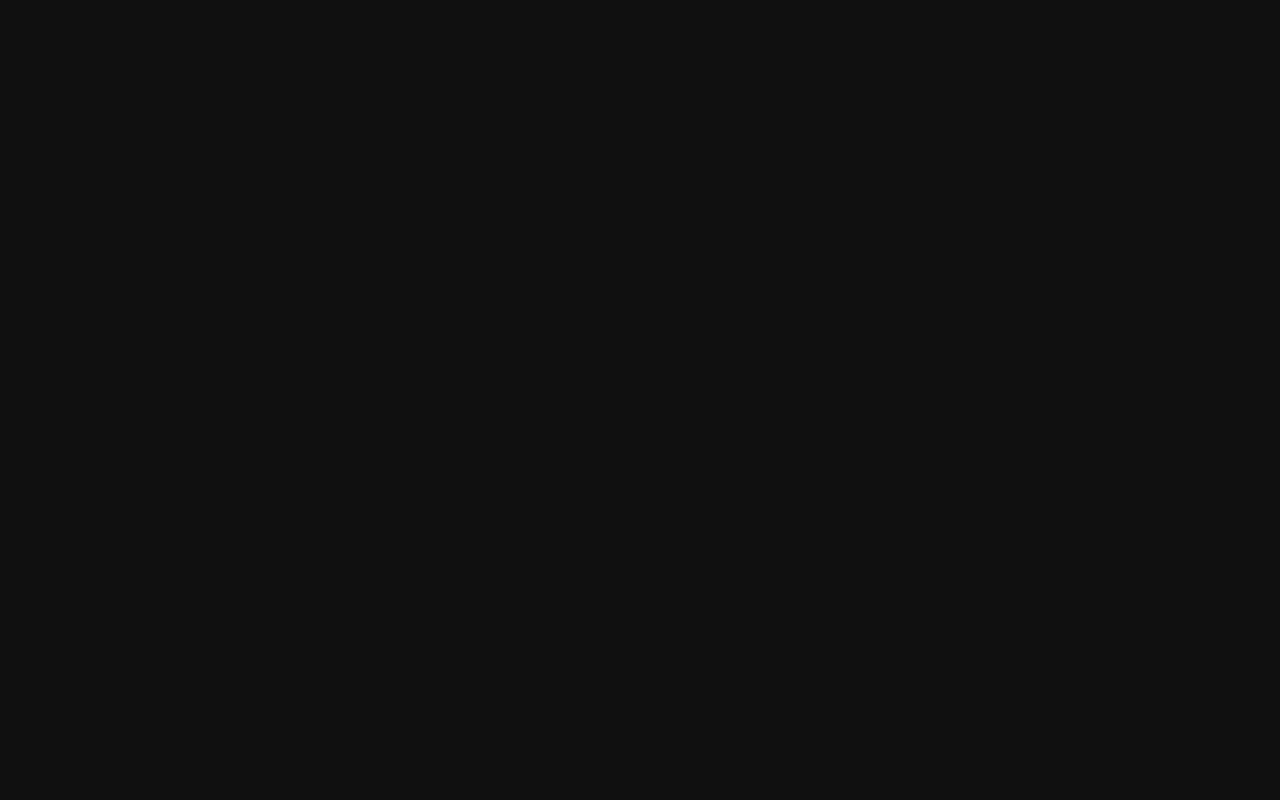
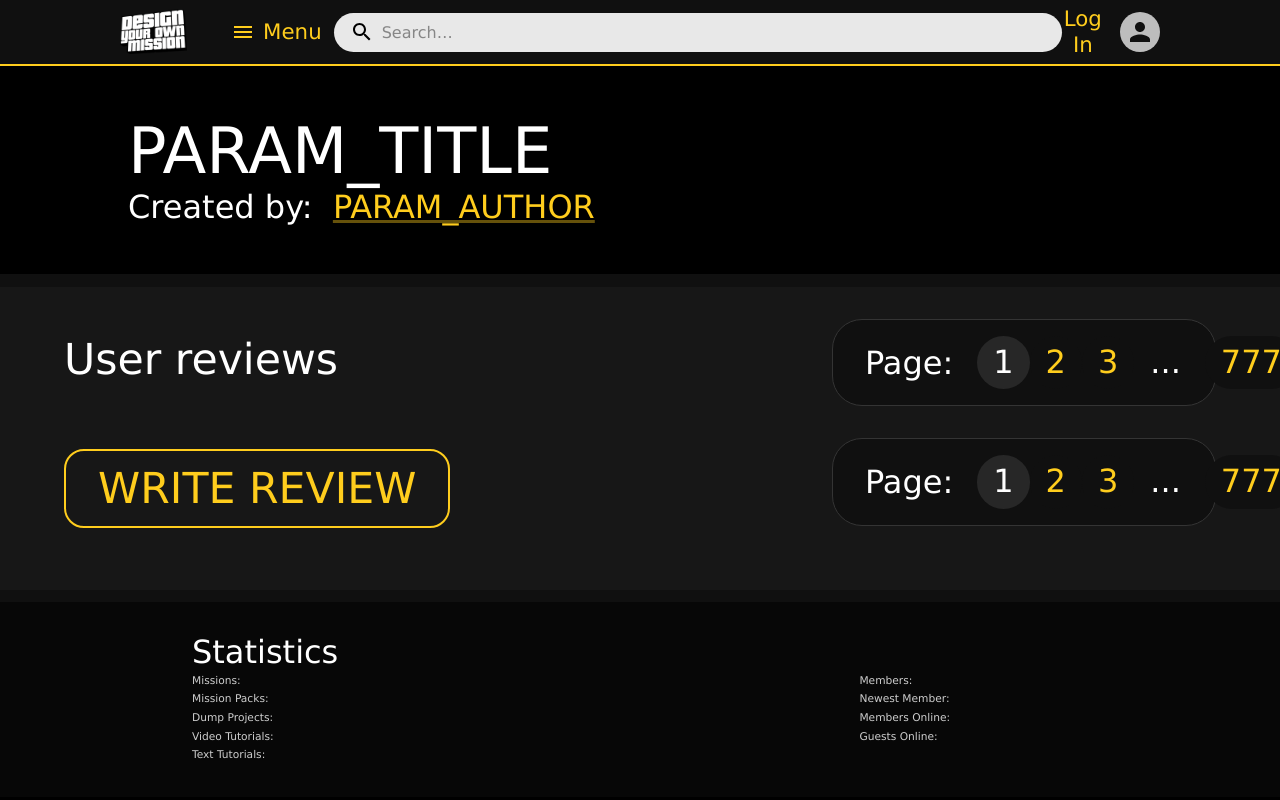
Before and after one commit to Toriality/DYOM-Website, a React (Create React App) app in the folder client/: page /missions/1/reviews in a window 1280 px wide. Before the commit this address had no page. Shown: the top 800 px of the page. Built offline with nearby package versions, Linux system fonts and the light colour scheme; no server answers.

Commit message:
create review page

```diff
--- a/client/src/App.js
+++ b/client/src/App.js
@@ -12,6 +12,7 @@ import { Register } from "./components/register/Register";
 import { useLocation } from "react-router-dom";
 import React from "react";
 import { Mission } from "./components/projects/missions/mission/Mission";
+import { Reviews } from "./components/projects/missions/mission/reviews/Reviews";
 
 function ScrollToTop() {
   const { pathname } = useLocation();
@@ -36,14 +37,17 @@ function App() {
         <ScrollToTop />
         <Routes>
           <Route path="/" element={<LayoutsWithNavbar />}>
-            <Route path="/" element={<Home />} />
+            <Route index element={<Home />} />
             <Route path="register" element={<Register />} />
             <Route path="missions">
-              <Route path="" element={<ListMissions />} />
+              <Route index element={<ListMissions />} />
               <Route path="add" element={<AddMission />} />
-              <Route path=":id" element={<Mission />} />
+              <Route path=":id">
+                <Route index element={<Mission />} />
+                <Route path="reviews" element={<Reviews />} />
+              </Route>
             </Route>
-            <Route path="/faq" element={<FAQ />} />
+            <Route path="faq" element={<FAQ />} />
           </Route>
         </Routes>
       </BrowserRouter>
--- a/client/src/components/projects/missions/mission/MissionRightPanel.js
+++ b/client/src/components/projects/missions/mission/MissionRightPanel.js
@@ -35,7 +35,9 @@ export function MissionRightPanel(props) {
           border="1px solid"
           borderColor="stroke.default"
         />
-        <Link sx={{ display: "inline" }}>See all awards and reviews</Link>
+        <Link sx={{ display: "inline" }} href="reviews">
+          See all awards and reviews
+        </Link>
         <br />
         <Link sx={{ display: "inline" }}>Write a review</Link>
       </Grid>
--- /dev/null
+++ b/client/src/components/projects/missions/mission/reviews/Reviews.js
@@ -0,0 +1,65 @@
+import { Box, Button, Grid, Link, Typography } from "@mui/material";
+import nopreview from "../../../../../images/nopreview.jpg";
+import { DYOMContent } from "../../../../../styles/components/DYOMContainer";
+import { PagesBox } from "../../../../../styles/components/PagesBox";
+
+export function Reviews(props) {
+  return (
+    <>
+      <Box
+        sx={{
+          backgroundColor: "black",
+          p: 6,
+          pl: 16,
+          pr: 16,
+          "& *": { lineHeight: "1" },
+        }}
+      >
+        <Typography variant="h1">PARAM_TITLE</Typography>
+        <Typography variant="h3">
+          Created by:
+          <Link href="/" sx={{ ml: "1ch", display: "inline" }}>
+            PARAM_AUTHOR
+          </Link>
+        </Typography>
+        {/* {
+ <Grid container mt={4}>
+        <Grid item xs={3}>
+          <Box
+            sx={{
+              aspectRatio: "2/3",
+              backgroundImage: `url(${nopreview})`,
+              backgroundRepeat: "no-repeat",
+              backgroundSize: "cover",
+              backgroundPosition: "center center",
+            }}
+          />
+        </Grid>
+        <Grid item xs={9}>
+          <Box p={8}></Box>
+          </Grid>
+          </Grid>
+      } */}
+      </Box>
+      <DYOMContent>
+        <Grid container alignItems="baseline">
+          <Grid item xs={8}>
+            <Typography variant="h2">User reviews</Typography>
+          </Grid>
+          <Grid item xs={4}>
+            <PagesBox />
+          </Grid>
+        </Grid>
+        {/* user review boxes */}
+        <Grid container alignItems="baseline">
+          <Grid item xs={8}>
+            <Button>Write review</Button>
+          </Grid>
+          <Grid item xs={4}>
+            <PagesBox />
+          </Grid>
+        </Grid>
+      </DYOMContent>
+    </>
+  );
+}
```
